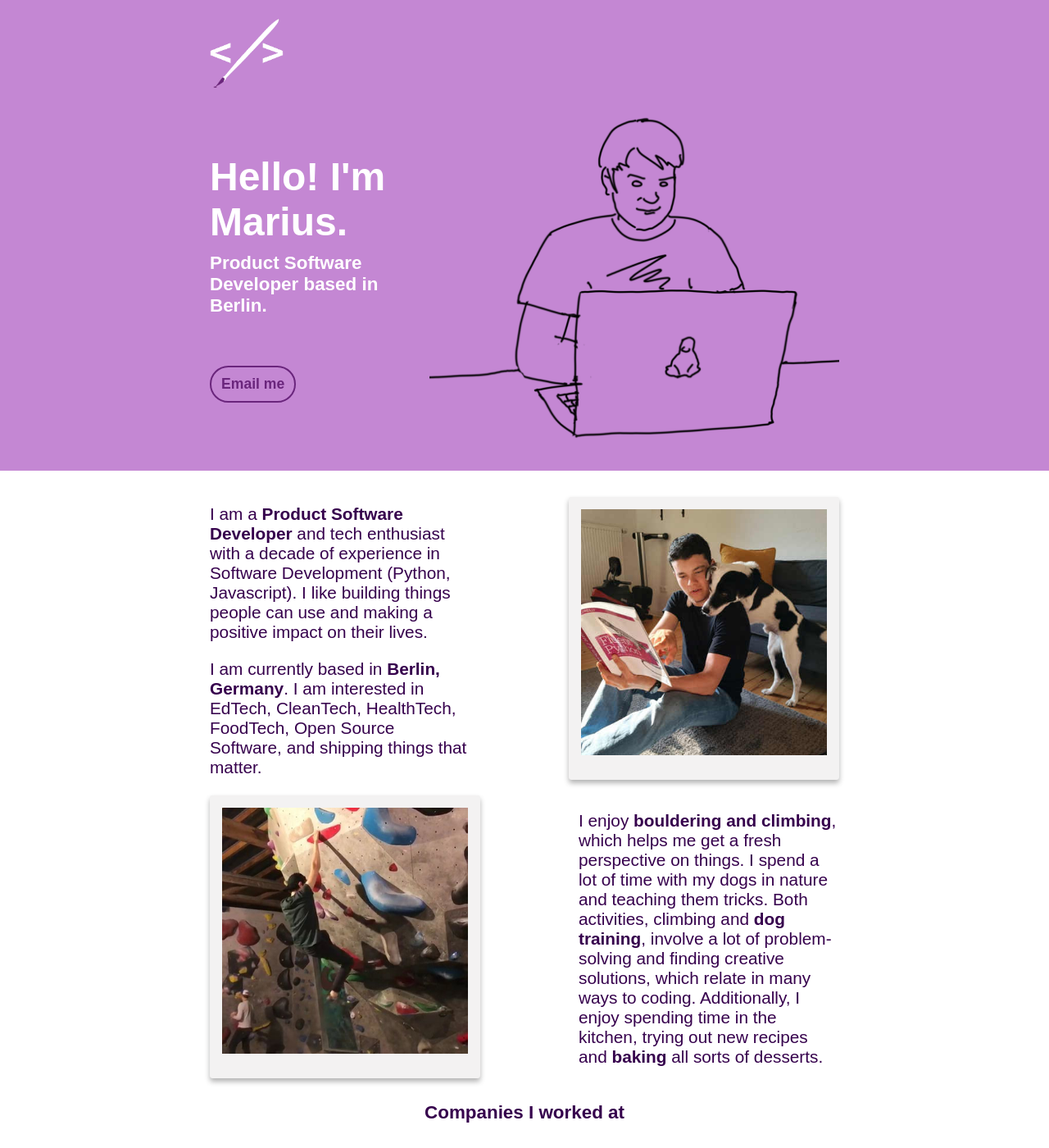
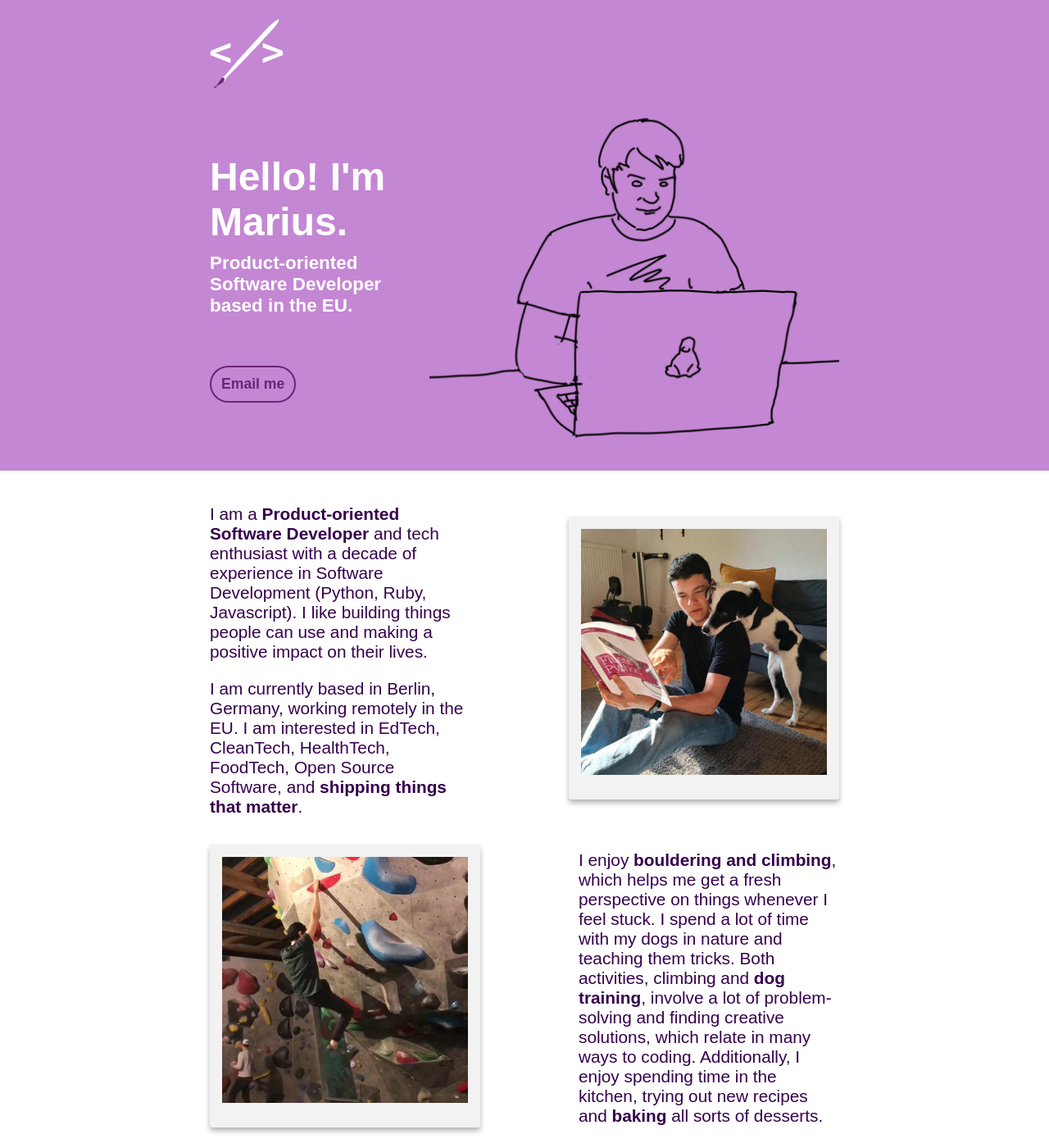
Before and after one commit to mariusavram91/mariusavram, a Jekyll site: the page built from index.html, in a window 1280 px wide and 1400 px high. Shown: the whole window at 82% size. Built offline with Jekyll 4.4.1, drawn with Linux system fonts in a browser that asks for light colours.

Commit message:
Change copy for the landing page and make logos smaller

```diff
--- a/_includes/hero.html
+++ b/_includes/hero.html
@@ -1,7 +1,10 @@
 <div class="hero">
   <div class="hello">
     <h1>Hello! I'm Marius.</h1>
-    <h2>Product Software Developer based in Berlin.</h2>
+    <h2>
+      Product-oriented Software Developer <br />
+      based in the EU.
+    </h2>
     <a
       class="button"
       title="Email me"
--- a/index.html
+++ b/index.html
@@ -6,15 +6,15 @@ category: home
 <div class="intro">
   <span class="text block">
     <p>
-      I am a <strong>Product Software Developer</strong> and tech enthusiast
-      with a decade of experience in Software Development (Python, Javascript).
-      I like building things people can use and making a positive impact on
-      their lives.
+      I am a <strong>Product-oriented Software Developer</strong> and tech
+      enthusiast with a decade of experience in Software Development (Python,
+      Ruby, Javascript). I like building things people can use and making a
+      positive impact on their lives.
     </p>
     <p>
-      I am currently based in <strong>Berlin, Germany</strong>. I am interested
-      in EdTech, CleanTech, HealthTech, FoodTech, Open Source Software, and
-      shipping things that matter.
+      I am currently based in Berlin, Germany, working remotely in the EU. I am
+      interested in EdTech, CleanTech, HealthTech, FoodTech, Open Source
+      Software, and <strong>shipping things that matter</strong>.
     </p>
   </span>
 
@@ -41,9 +41,9 @@ category: home
   <span class="text block">
     <p>
       I enjoy <strong>bouldering and climbing</strong>, which helps me get a
-      fresh perspective on things. I spend a lot of time with my dogs in nature
-      and teaching them tricks. Both activities, climbing and
-      <strong>dog training</strong>, involve a lot of problem-solving and
+      fresh perspective on things whenever I feel stuck. I spend a lot of time
+      with my dogs in nature and teaching them tricks. Both activities, climbing
+      and <strong>dog training</strong>, involve a lot of problem-solving and
       finding creative solutions, which relate in many ways to coding.
       Additionally, I enjoy spending time in the kitchen, trying out new recipes
       and <strong>baking</strong> all sorts of desserts.
```
Also changed, not shown: assets/babbel.png, assets/classis.jpeg, assets/dcmn.png, assets/doodle_yellow.png (added), assets/kimera.jpeg, 2 other files.
